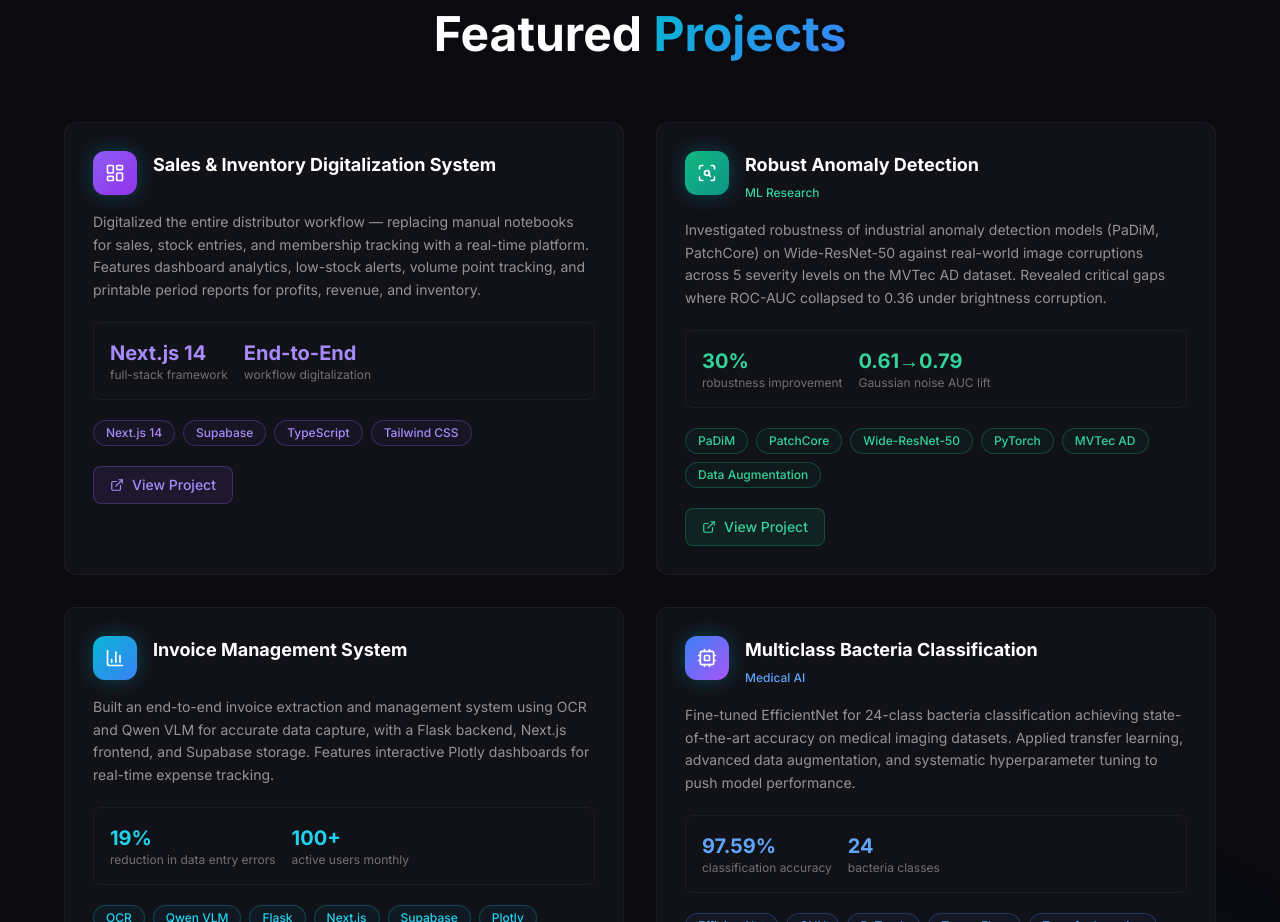
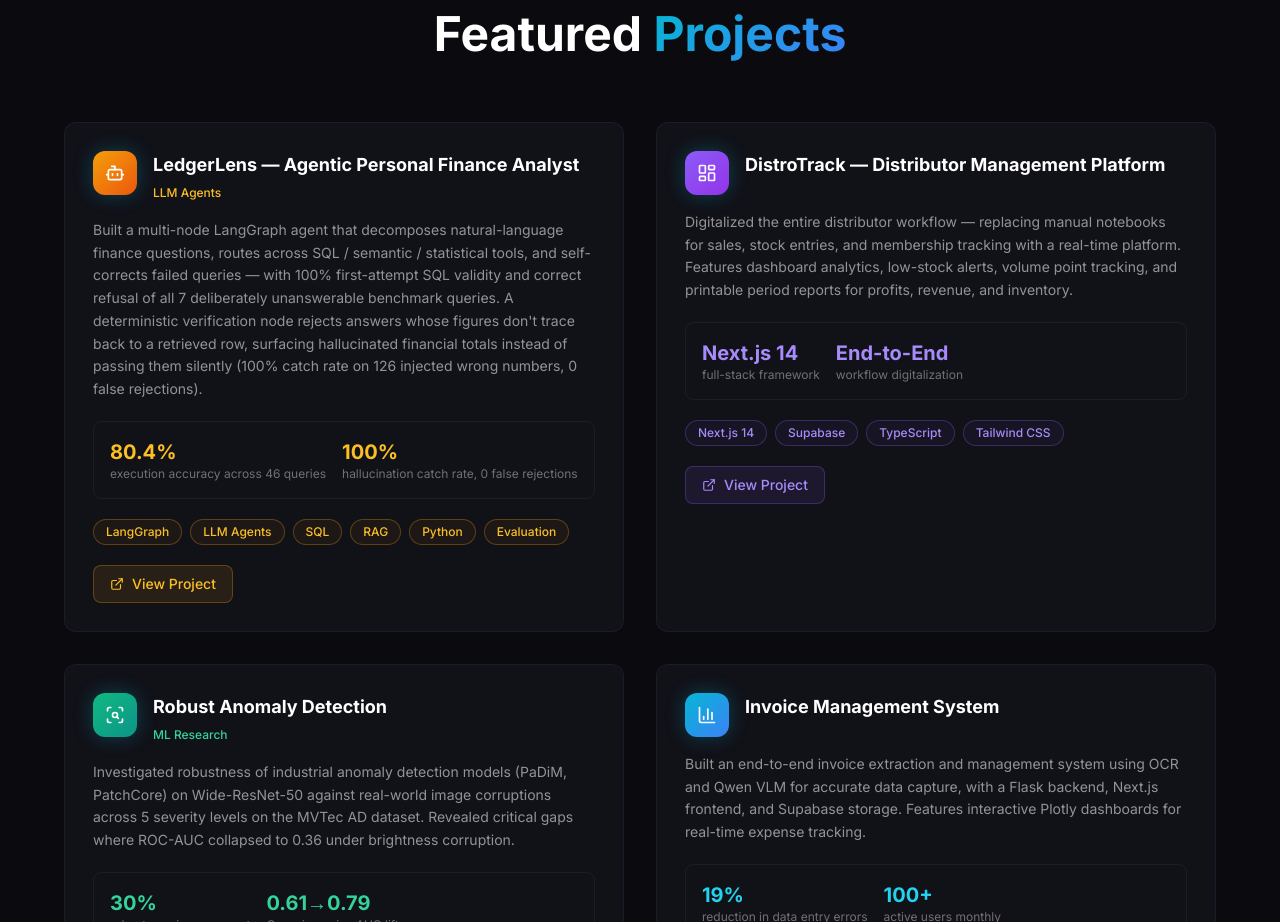
Before and after one commit to dhaval270/portfolio, a Next.js app: page / in a window 1280 px wide. Shown: the part 4960-5882 px from the top of the page. Built offline with nearby package versions, Linux system fonts and the light colour scheme.

Commit message:
add/project

```diff
--- a/src/components/Projects.jsx
+++ b/src/components/Projects.jsx
@@ -1,11 +1,28 @@
 "use client";
 
 import { motion } from "framer-motion";
-import { ExternalLink, BarChart3, Cpu, LayoutDashboard, ScanSearch } from "lucide-react";
+import { ExternalLink, BarChart3, Cpu, LayoutDashboard, ScanSearch, Bot } from "lucide-react";
 
 const projects = [
   {
-    title: "Sales & Inventory Digitalization System",
+    title: "LedgerLens — Agentic Personal Finance Analyst",
+    subtitle: "LLM Agents",
+    icon: Bot,
+    description:
+      "Built a multi-node LangGraph agent that decomposes natural-language finance questions, routes across SQL / semantic / statistical tools, and self-corrects failed queries — with 100% first-attempt SQL validity and correct refusal of all 7 deliberately unanswerable benchmark queries. A deterministic verification node rejects answers whose figures don't trace back to a retrieved row, surfacing hallucinated financial totals instead of passing them silently (100% catch rate on 126 injected wrong numbers, 0 false rejections).",
+    metrics: [
+      { value: "80.4%", label: "execution accuracy across 46 queries" },
+      { value: "100%", label: "hallucination catch rate, 0 false rejections" },
+    ],
+    tech: ["LangGraph", "LLM Agents", "SQL", "RAG", "Python", "Evaluation"],
+    gradient: "from-amber-500/20 to-orange-500/10",
+    accentColor: "amber",
+    badgeColor: "border-amber-500/30 text-amber-400 bg-amber-500/5",
+    metricColor: "text-amber-400",
+    projectLink: "https://github.com/dhaval270/ledgerlens",
+  },
+  {
+    title: "DistroTrack — Distributor Management Platform",
     icon: LayoutDashboard,
     description:
       "Digitalized the entire distributor workflow — replacing manual notebooks for sales, stock entries, and membership tracking with a real-time platform. Features dashboard analytics, low-stock alerts, volume point tracking, and printable period reports for profits, revenue, and inventory.",
@@ -122,6 +139,8 @@ export default function Projects() {
                       ? "border-violet-500/40"
                       : project.accentColor === "emerald"
                       ? "border-emerald-500/40"
+                      : project.accentColor === "amber"
+                      ? "border-amber-500/40"
                       : "border-blue-500/40 shadow-glow-blue"
                   }`}
                 />
@@ -137,6 +156,8 @@ export default function Projects() {
                           ? "from-violet-500 to-purple-600"
                           : project.accentColor === "emerald"
                           ? "from-emerald-500 to-teal-600"
+                          : project.accentColor === "amber"
+                          ? "from-amber-500 to-orange-600"
                           : "from-blue-500 to-purple-500"
                       } flex items-center justify-center flex-shrink-0 shadow-glow group-hover:scale-110 transition-transform duration-300`}
                     >
@@ -190,6 +211,8 @@ export default function Projects() {
                           ? "bg-violet-500/10 text-violet-400 border border-violet-500/30 hover:bg-violet-500/20"
                           : project.accentColor === "emerald"
                           ? "bg-emerald-500/10 text-emerald-400 border border-emerald-500/30 hover:bg-emerald-500/20"
+                          : project.accentColor === "amber"
+                          ? "bg-amber-500/10 text-amber-400 border border-amber-500/30 hover:bg-amber-500/20"
                           : "bg-blue-500/10 text-blue-400 border border-blue-500/30 hover:bg-blue-500/20"
                       }`}
                     >
```
Also changed, not shown: 1 other file (tests, documents, lock files or other folders).
